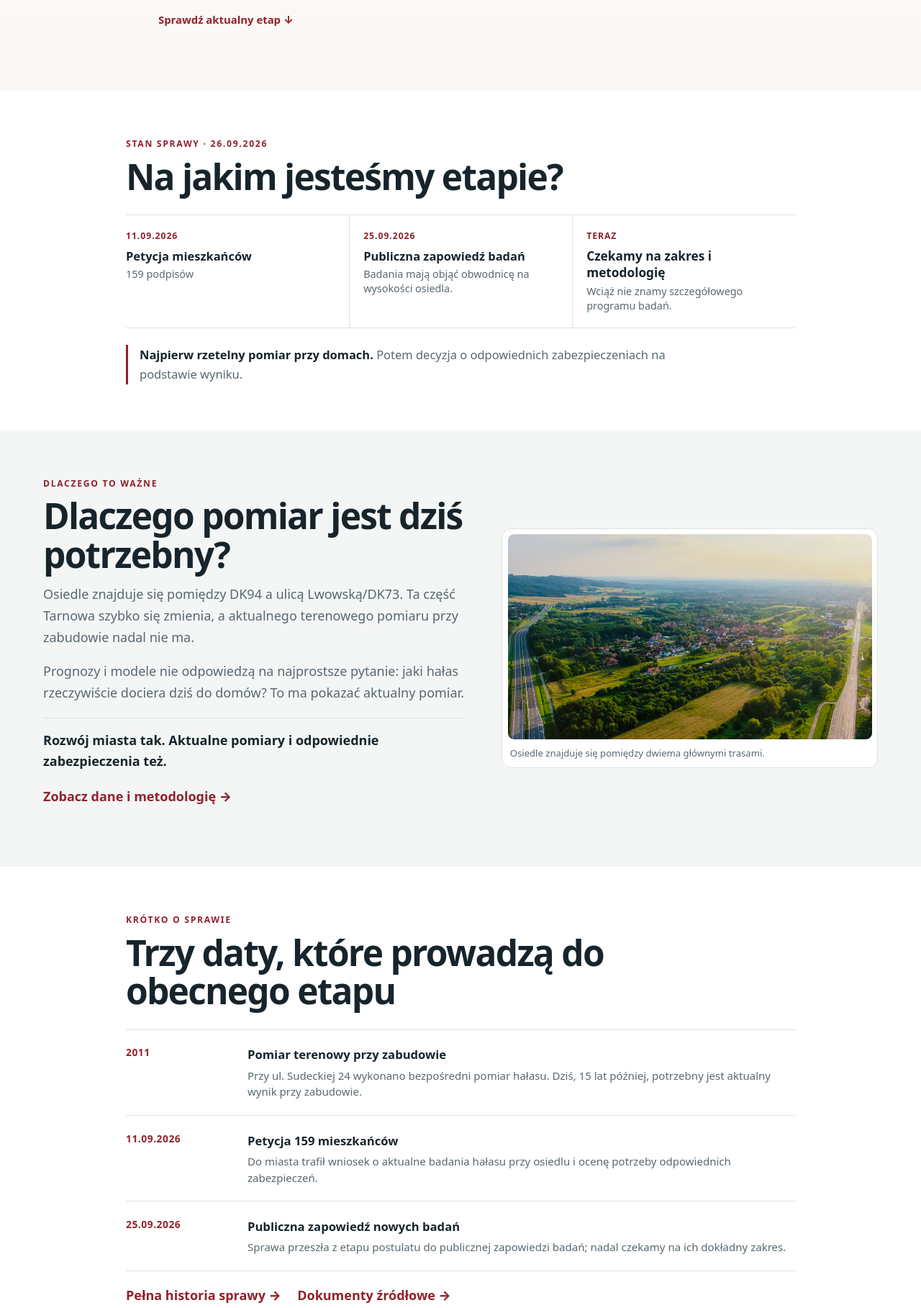
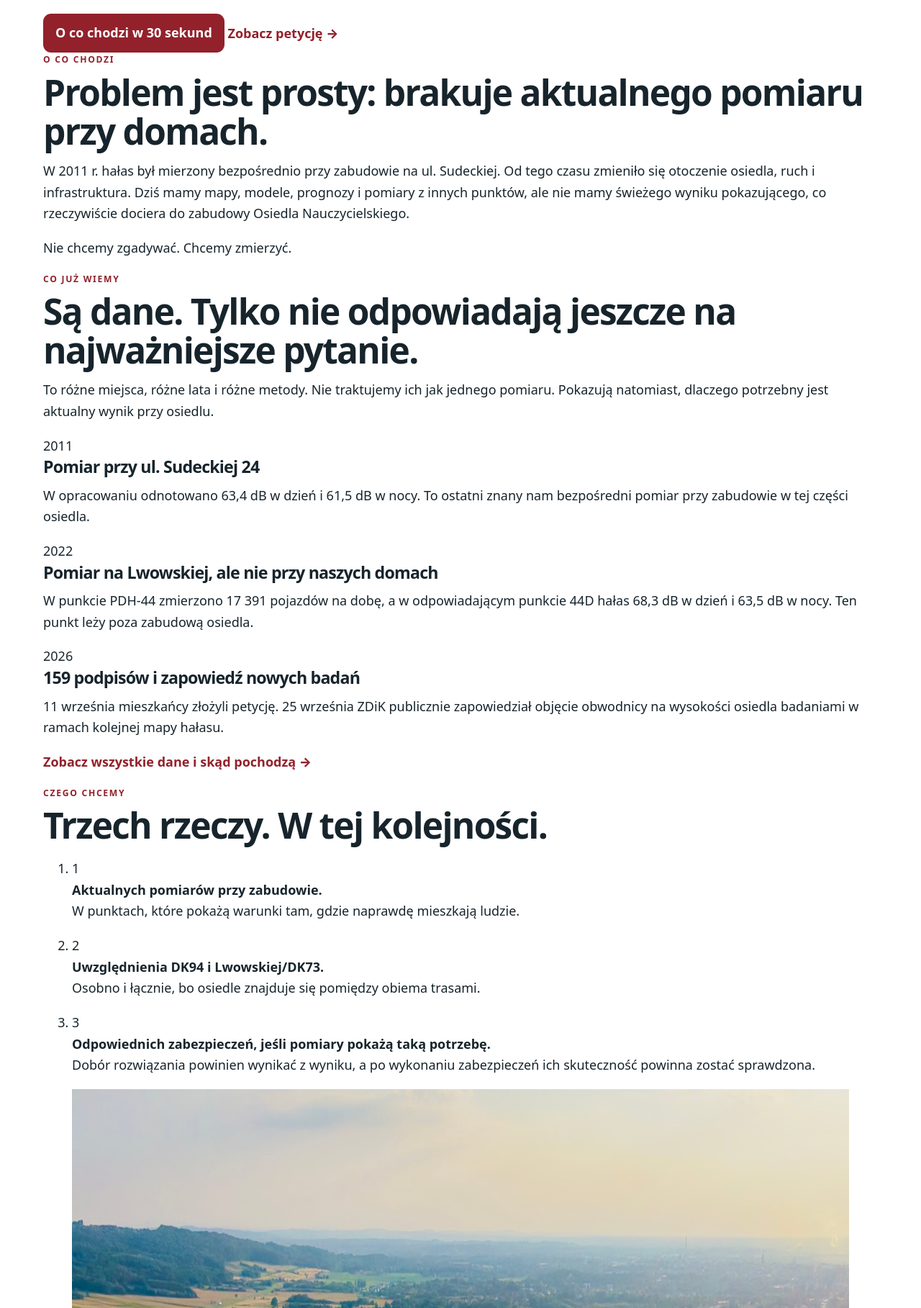
Before and after one commit to Ciszejnaosiedlunauczycielskim/Ciszej-na-osiedlu-nauczycielskim, a plain HTML site: page index.html in a window 1280 px wide. Shown: the part 495-2312 px from the top of the page at 72% size. Drawn offline with Linux system fonts and the light colour scheme.

Commit message:
Rebuild homepage around a human-readable story

```diff
--- a/index.html
+++ b/index.html
@@ -4,30 +4,30 @@
   <meta charset="utf-8">
   <meta name="viewport" content="width=device-width, initial-scale=1">
   <meta name="theme-color" content="#92212b">
-  <title>Ta część miasta się rozwija — potrzebne są aktualne pomiary hałasu</title>
-  <meta name="description" content="Ta część Tarnowa się rozwija. 159 mieszkańców podpisało petycję o aktualne pomiary hałasu przy zabudowie i odpowiednie zabezpieczenia. Badania zostały publicznie zapowiedziane.">
+  <title>Ciszej na Osiedlu Nauczycielskim — pomiar hałasu przy domach</title>
+  <meta name="description" content="159 mieszkańców Osiedla Nauczycielskiego w Tarnowie podpisało petycję o aktualne pomiary hałasu przy zabudowie. Badania zostały zapowiedziane; mieszkańcy czekają na ich zakres i wyniki.">
   <link rel="canonical" href="https://ciszejnaosiedlunauczycielskim.pl/">
   <meta property="og:type" content="website">
   <meta property="og:locale" content="pl_PL">
   <meta property="og:site_name" content="Ciszej na Osiedlu Nauczycielskim">
-  <meta property="og:title" content="Ta część miasta się rozwija. Pomiary hałasu muszą za tym nadążyć.">
-  <meta property="og:description" content="159 mieszkańców podpisało petycję o aktualne pomiary hałasu przy zabudowie i odpowiednie zabezpieczenia. Badania zostały publicznie zapowiedziane.">
+  <meta property="og:title" content="Chcemy wiedzieć, jaki hałas naprawdę dociera do naszych domów">
+  <meta property="og:description" content="159 mieszkańców podpisało petycję o aktualne pomiary. Badania zostały zapowiedziane. Teraz najważniejsze jest, gdzie i jak zostaną wykonane.">
   <meta property="og:url" content="https://ciszejnaosiedlunauczycielskim.pl/">
   <meta property="og:image" content="https://ciszejnaosiedlunauczycielskim.pl/assets/img/WIDOK%20NA%20OSIEDLE%20W%20KLINIE.jpeg">
   <meta property="og:image:width" content="1672">
   <meta property="og:image:height" content="941">
   <meta property="og:image:alt" content="Osiedle Nauczycielskie pomiędzy DK94 a ulicą Lwowską">
   <meta name="twitter:card" content="summary_large_image">
-  <meta name="twitter:title" content="Ta część miasta się rozwija. Pomiary hałasu muszą za tym nadążyć.">
-  <meta name="twitter:description" content="159 mieszkańców podpisało petycję o aktualne pomiary hałasu przy zabudowie i odpowiednie zabezpieczenia.">
+  <meta name="twitter:title" content="Chcemy wiedzieć, jaki hałas naprawdę dociera do naszych domów">
+  <meta name="twitter:description" content="Petycja 159 mieszkańców, zapowiedziane badania i pytanie o ich zakres.">
   <meta name="twitter:image" content="https://ciszejnaosiedlunauczycielskim.pl/assets/img/WIDOK%20NA%20OSIEDLE%20W%20KLINIE.jpeg">
   <meta name="twitter:image:alt" content="Osiedle Nauczycielskie pomiędzy DK94 a ulicą Lwowską">
   <link rel="manifest" href="manifest.webmanifest">
   <link rel="icon" href="assets/icons/favicon.svg" type="image/svg+xml">
   <link rel="apple-touch-icon" href="assets/icons/apple-touch-icon.png">
-  <link rel="stylesheet" href="assets/css/style.css?v=77">
+  <link rel="stylesheet" href="assets/css/style.css?v=79">
 </head>
-<body class="home-v3">
+<body class="home-human">
   <a class="skip" href="#main">Przejdź do treści</a>
 
   <header class="site-header">
@@ -38,143 +38,174 @@
       </a>
       <button id="menu" type="button" aria-expanded="false" aria-controls="nav">Menu</button>
       <nav id="nav" aria-label="Główna nawigacja">
-        <a href="#status">Stan sprawy</a>
-        <a href="#dlaczego">Dlaczego pomiar</a>
-        <a href="historia-sprawy.html">Historia</a>
-        <a href="aktualnosci.html">Aktualności</a>
+        <a href="#o-co-chodzi">O co chodzi</a>
+        <a href="#co-wiemy">Co wiemy</a>
+        <a href="#czego-chcemy">Czego chcemy</a>
+        <a href="#status">Co teraz</a>
         <a href="zrodla.html">Dokumenty</a>
       </nav>
     </div>
   </header>
 
   <main id="main">
-    <section class="home-hero" id="top">
-      <div class="wrap home-hero-copy">
+    <section class="human-hero" id="top">
+      <div class="wrap human-hero-inner">
         <p class="eyebrow">Osiedle Nauczycielskie · Tarnów</p>
-        <h1>Ta część miasta się rozwija</h1>
-        <p class="home-hero-subline">Pomiary hałasu muszą za tym nadążyć.</p>
-        <p class="home-hero-lead"><strong>159 mieszkańców</strong> podpisało petycję o aktualne pomiary hałasu przy zabudowie i odpowiednie zabezpieczenia. ZDiK publicznie zapowiedział badania obwodnicy na wysokości osiedla.</p>
-        <p class="home-hero-note">Teraz czekamy na konkret: gdzie, jak i w jakim zakresie zostaną wykonane badania.</p>
-        <a class="home-jump" href="#status">Sprawdź aktualny etap ↓</a>
+        <h1>Chcemy wiedzieć, jaki hałas naprawdę dociera do naszych domów.</h1>
+        <p class="human-hero-sub">I na tej podstawie zdecydować, jak je chronić.</p>
+        <p class="human-hero-lead">Osiedle leży pomiędzy DK94 a ul. Lwowską/DK73. <strong>159 mieszkańców</strong> podpisało petycję o aktualne pomiary hałasu przy zabudowie. Po nagłośnieniu sprawy ZDiK zapowiedział badania obwodnicy na wysokości osiedla.</p>
+        <p class="human-hero-now"><strong>Teraz najważniejsze:</strong> gdzie i jak zostaną wykonane te badania.</p>
+        <div class="human-hero-actions">
+          <a class="btn primary" href="#o-co-chodzi">O co chodzi w 30 sekund</a>
+          <a class="text-cta" href="documents/petycja-osiedle-nauczycielskie-wersja-publiczna.pdf" target="_blank" rel="noopener noreferrer">Zobacz petycję →</a>
+        </div>
       </div>
     </section>
 
-    <section class="home-section home-status" id="status" aria-labelledby="status-title">
-      <div class="wrap home-narrow">
-        <div class="home-section-head">
-          <p class="eyebrow">Stan sprawy · 26.09.2026</p>
-          <h2 id="status-title">Na jakim jesteśmy etapie?</h2>
+    <section class="human-section human-intro" id="o-co-chodzi" aria-labelledby="intro-title">
+      <div class="wrap human-reading">
+        <p class="eyebrow">O co chodzi</p>
+        <h2 id="intro-title">Problem jest prosty: brakuje aktualnego pomiaru przy domach.</h2>
+        <p class="human-big-copy">W 2011 r. hałas był mierzony bezpośrednio przy zabudowie na ul. Sudeckiej. Od tego czasu zmieniło się otoczenie osiedla, ruch i infrastruktura. Dziś mamy mapy, modele, prognozy i pomiary z innych punktów, ale nie mamy świeżego wyniku pokazującego, co rzeczywiście dociera do zabudowy Osiedla Nauczycielskiego.</p>
+        <p class="human-statement">Nie chcemy zgadywać. Chcemy zmierzyć.</p>
+      </div>
+    </section>
+
+    <section class="human-section human-facts" id="co-wiemy" aria-labelledby="facts-title">
+      <div class="wrap">
+        <div class="human-section-title">
+          <p class="eyebrow">Co już wiemy</p>
+          <h2 id="facts-title">Są dane. Tylko nie odpowiadają jeszcze na najważniejsze pytanie.</h2>
+          <p>To różne miejsca, różne lata i różne metody. Nie traktujemy ich jak jednego pomiaru. Pokazują natomiast, dlaczego potrzebny jest aktualny wynik przy osiedlu.</p>
         </div>
 
-        <div class="case-timeline" aria-label="Najważniejsze etapy sprawy">
-          <div class="case-step">
-            <time datetime="2026-09-11">11.09.2026</time>
-            <strong>Petycja mieszkańców</strong>
-            <span>159 podpisów</span>
+        <div class="human-fact-list">
+          <article>
+            <time datetime="2011">2011</time>
+            <div>
+              <h3>Pomiar przy ul. Sudeckiej 24</h3>
+              <p>W opracowaniu odnotowano 63,4 dB w dzień i 61,5 dB w nocy. To ostatni znany nam bezpośredni pomiar przy zabudowie w tej części osiedla.</p>
+            </div>
+          </article>
+
+          <article>
+            <time datetime="2022">2022</time>
+            <div>
+              <h3>Pomiar na Lwowskiej, ale nie przy naszych domach</h3>
+              <p>W punkcie PDH-44 zmierzono 17 391 pojazdów na dobę, a w odpowiadającym punkcie 44D hałas 68,3 dB w dzień i 63,5 dB w nocy. Ten punkt leży poza zabudową osiedla.</p>
+            </div>
+          </article>
+
+          <article>
+            <time datetime="2026">2026</time>
+            <div>
+              <h3>159 podpisów i zapowiedź nowych badań</h3>
+              <p>11 września mieszkańcy złożyli petycję. 25 września ZDiK publicznie zapowiedział objęcie obwodnicy na wysokości osiedla badaniami w ramach kolejnej mapy hałasu.</p>
+            </div>
+          </article>
+        </div>
+
+        <p class="human-more"><a class="text-cta" id="dane" href="dane.html">Zobacz wszystkie dane i skąd pochodzą →</a></p>
+      </div>
+    </section>
+
+    <section class="human-section human-ask" id="czego-chcemy" aria-labelledby="ask-title">
+      <div class="wrap human-reading">
+        <p class="eyebrow">Czego chcemy</p>
+        <h2 id="ask-title">Trzech rzeczy. W tej kolejności.</h2>
+        <ol class="human-ask-list">
+          <li>
+            <span>1</span>
+            <div>
+              <strong>Aktualnych pomiarów przy zabudowie.</strong>
+              <p>W punktach, które pokażą warunki tam, gdzie naprawdę mieszkają ludzie.</p>
+            </div>
+          </li>
+          <li>
+            <span>2</span>
+            <div>
+              <strong>Uwzględnienia DK94 i Lwowskiej/DK73.</strong>
+              <p>Osobno i łącznie, bo osiedle znajduje się pomiędzy obiema trasami.</p>
+            </div>
+          </li>
+          <li>
+            <span>3</span>
+            <div>
+              <strong>Odpowiednich zabezpieczeń, jeśli pomiary pokażą taką potrzebę.</strong>
+              <p>Dobór rozwiązania powinien wynikać z wyniku, a po wykonaniu zabezpieczeń ich skuteczność powinna zostać sprawdzona.</p>
+            </div>
+          </li>
+        </ol>
+      </div>
+    </section>
+
+    <section class="human-section human-place" id="inwestycje" aria-labelledby="place-title">
+      <div class="wrap human-place-grid">
+        <figure class="human-drone">
+          <img src="assets/img/WIDOK%20NA%20OSIEDLE%20W%20KLINIE.jpeg" alt="Widok Osiedla Nauczycielskiego położonego pomiędzy DK94 a ulicą Lwowską" width="1672" height="941" loading="lazy" decoding="async">
+        </figure>
+        <div>
+          <p class="eyebrow">Dlaczego teraz</p>
+          <h2 id="place-title">Ta część Tarnowa się zmienia.</h2>
+          <p>Trwa rozbudowa ul. Lwowskiej, powstaje Park Handlowy Lwowska, a układ komunikacyjny w tej części miasta dalej się rozwija. To wszystko zmienia kontekst, w którym mieszkamy.</p>
+          <p><strong>Rozwój jest faktem. Aktualne dane powinny za nim nadążać.</strong></p>
+          <p>Dlatego dzisiejszej sytuacji nie da się uczciwie opisać wyłącznie prognozą sprzed lat albo pomiarem wykonanym w innym miejscu.</p>
+          <p><a class="text-cta" href="inwestycje.html">Zobacz, co zmienia się wokół osiedla →</a></p>
+        </div>
+      </div>
+    </section>
+
+    <section class="human-section human-progress" id="status" aria-labelledby="progress-title">
+      <div class="wrap human-reading">
+        <p class="eyebrow">Co wydarzyło się po petycji</p>
+        <h2 id="progress-title">Sprawa ruszyła. Teraz trzeba dopilnować badań.</h2>
+
+        <div class="human-progress-list">
+          <div>
+            <time datetime="2026-09-11">11.09</time>
+            <p><strong>Petycja złożona.</strong> Podpisało ją 159 mieszkańców.</p>
           </div>
-          <div class="case-step">
-            <time datetime="2026-09-25">25.09.2026</time>
-            <strong>Publiczna zapowiedź badań</strong>
-            <span>Badania mają objąć obwodnicę na wysokości osiedla.</span>
+          <div>
+            <time datetime="2026-09-15">15–25.09</time>
+            <p><strong>Sprawa trafia do mediów.</strong> O problemie mówią m.in. TVP3 Kraków, RDN, Gazeta Krakowska i Tarnów Nasze Miasto.</p>
           </div>
-          <div class="case-step case-step-now">
-            <span class="case-now">TERAZ</span>
-            <strong>Czekamy na zakres i metodologię</strong>
-            <span>Wciąż nie znamy szczegółowego programu badań.</span>
+          <div>
+            <time datetime="2026-09-25">25.09</time>
+            <p><strong>ZDiK zapowiada badania.</strong> Obwodnica na wysokości osiedla ma zostać ujęta w kolejnej mapie hałasu.</p>
+          </div>
+          <div class="human-progress-now">
+            <span>TERAZ</span>
+            <p><strong>Czekamy na zakres badania:</strong> punkty, metodologię i sposób ujęcia hałasu przy zabudowie.</p>
           </div>
         </div>
 
-        <p class="status-conclusion"><strong>Najpierw rzetelny pomiar przy domach.</strong> Potem decyzja o odpowiednich zabezpieczeniach na podstawie wyniku.</p>
+        <p class="human-more"><a class="text-cta" href="aktualnosci.html">Wszystkie aktualności →</a></p>
       </div>
     </section>
 
-    <section class="home-section home-why" id="dlaczego" aria-labelledby="why-title">
-      <div class="wrap home-why-layout">
-        <div class="home-why-copy">
-          <p class="eyebrow">Dlaczego to ważne</p>
-          <h2 id="why-title">Dlaczego pomiar jest dziś potrzebny?</h2>
-          <p>Osiedle znajduje się pomiędzy DK94 a ulicą Lwowską/DK73. Ta część Tarnowa szybko się zmienia, a aktualnego terenowego pomiaru przy zabudowie nadal nie ma.</p>
-          <p>Prognozy i modele nie odpowiedzą na najprostsze pytanie: jaki hałas rzeczywiście dociera dziś do domów? To ma pokazać aktualny pomiar.</p>
-          <p class="home-principle"><strong>Rozwój miasta tak. Aktualne pomiary i odpowiednie zabezpieczenia też.</strong></p>
-          <p><a class="text-cta" href="dane.html">Zobacz dane i metodologię →</a></p>
-        </div>
-
-        <figure class="home-context-image">
-          <img src="assets/img/WIDOK%20NA%20OSIEDLE%20W%20KLINIE.jpeg" alt="Widok lokalizacyjny Osiedla Nauczycielskiego pomiędzy DK94 a ulicą Lwowską" width="1672" height="941" loading="lazy" decoding="async">
-          <figcaption>Osiedle znajduje się pomiędzy dwiema głównymi trasami.</figcaption>
-        </figure>
+    <section class="human-section human-history-short" id="historia" aria-labelledby="history-title">
+      <div class="wrap human-reading">
+        <p class="eyebrow">To nie zaczęło się dziś</p>
+        <h2 id="history-title">Historia tej sprawy ma już kilkanaście lat.</h2>
+        <p>W 2011 r. wykonano pomiar przy zabudowie i analizowano wariant zabezpieczenia. W 2021 r. miasto wskazało badania akustyczne jako krok poprzedzający przygotowanie dokumentacji zabezpieczeń. W 2025 i 2026 r. mieszkańcy wrócili do tematu, pozyskali kolejne dokumenty i złożyli nową petycję.</p>
+        <p><a class="text-cta" href="historia-sprawy.html">Przeczytaj historię od początku →</a></p>
       </div>
     </section>
 
-    <section class="home-section home-history" id="historia" aria-labelledby="history-title">
-      <div class="wrap home-narrow">
-        <div class="home-section-head">
-          <p class="eyebrow">Krótko o sprawie</p>
-          <h2 id="history-title">Trzy daty, które prowadzą do obecnego etapu</h2>
+    <section class="human-section human-links" id="dokumenty" aria-labelledby="links-title">
+      <div class="wrap">
+        <div class="human-section-title">
+          <p class="eyebrow">Sprawdź sam</p>
+          <h2 id="links-title">Dokumenty, dane i publikacje są dostępne.</h2>
+          <p>Nie trzeba wierzyć opisowi tej strony. Każdy może wejść w źródła i zobaczyć, na czym opieramy kolejne elementy sprawy.</p>
         </div>
 
-        <div class="case-history">
-          <div class="history-row">
-            <time datetime="2011">2011</time>
-            <div>
-              <strong>Pomiar terenowy przy zabudowie</strong>
-              <p>Przy ul. Sudeckiej 24 wykonano bezpośredni pomiar hałasu. Dziś, 15 lat później, potrzebny jest aktualny wynik przy zabudowie.</p>
-            </div>
-          </div>
-          <div class="history-row">
-            <time datetime="2026-09-11">11.09.2026</time>
-            <div>
-              <strong>Petycja 159 mieszkańców</strong>
-              <p>Do miasta trafił wniosek o aktualne badania hałasu przy osiedlu i ocenę potrzeby odpowiednich zabezpieczeń.</p>
-            </div>
-          </div>
-          <div class="history-row">
-            <time datetime="2026-09-25">25.09.2026</time>
-            <div>
-              <strong>Publiczna zapowiedź nowych badań</strong>
-              <p>Sprawa przeszła z etapu postulatu do publicznej zapowiedzi badań; nadal czekamy na ich dokładny zakres.</p>
-            </div>
-          </div>
-        </div>
-
-        <p class="home-inline-links">
-          <a class="text-cta" href="historia-sprawy.html">Pełna historia sprawy →</a>
-          <a class="text-cta" href="zrodla.html">Dokumenty źródłowe →</a>
-        </p>
-      </div>
-    </section>
-
-    <section class="home-section home-news" id="aktualnosci" aria-labelledby="news-title">
-      <div class="wrap home-narrow">
-        <div class="home-section-head">
-          <p class="eyebrow">Najnowsza informacja</p>
-          <h2 id="news-title">25 września: publiczna zapowiedź badań</h2>
-        </div>
-
-        <article class="home-news-item">
-          <time datetime="2026-09-25">25.09.2026</time>
-          <div>
-            <h3>RDN o petycji mieszkańców i stanowisku ZDiK</h3>
-            <p>W materiale dotyczącym petycji ZDiK zapowiedział objęcie obwodnicy na wysokości Osiedla Nauczycielskiego badaniami w ramach kolejnej mapy hałasu. Dokładny zakres badań nie został jeszcze podany.</p>
-            <p class="home-news-actions">
-              <a class="text-cta" href="https://rdn.pl/468075/mieszkancy-osiedla-nauczycielskiego-maja-dosc-halasu-jakie-rozwiazania-moze-zaproponowac-miasto/" target="_blank" rel="noopener noreferrer">Przeczytaj i posłuchaj w RDN →</a>
-              <a class="text-cta" href="aktualnosci.html">Wszystkie aktualności →</a>
-            </p>
-          </div>
-        </article>
-      </div>
-    </section>
-
-    <section class="home-section home-details" id="szczegoly" aria-labelledby="details-title">
-      <div class="wrap">
-        <p class="eyebrow">Więcej informacji</p>
-        <h2 id="details-title">Szczegóły są na osobnych podstronach</h2>
-        <div class="home-link-list" aria-label="Szczegółowe działy strony">
-          <a href="historia-sprawy.html">Historia sprawy <span>→</span></a>
-          <a id="dane" href="dane.html">Dane i metodologia <span>→</span></a>
-          <a id="inwestycje" href="inwestycje.html">Inwestycje w otoczeniu <span>→</span></a>
-          <a id="dokumenty" href="zrodla.html">Dokumenty i źródła <span>→</span></a>
-          <a href="media.html">Media o sprawie <span>→</span></a>
+        <div class="human-link-grid">
+          <a href="historia-sprawy.html"><strong>Historia sprawy</strong><span>Chronologia od 2011 r. →</span></a>
+          <a href="dane.html"><strong>Dane i pomiary</strong><span>Ruch, hałas, prognozy →</span></a>
+          <a href="inwestycje.html"><strong>Otoczenie osiedla</strong><span>Lwowska, Park Lwowska, układ drogowy →</span></a>
+          <a href="zrodla.html"><strong>Źródła</strong><span>Pisma, raporty, dokumenty →</span></a>
+          <a href="media.html"><strong>Media</strong><span>Materiały o sprawie →</span></a>
         </div>
       </div>
     </section>
@@ -183,7 +214,7 @@
       <div class="wrap home-contact-inner">
         <div>
           <p class="eyebrow">Kontakt</p>
-          <h2 id="contact-title">Masz dokument lub informację dotyczącą sprawy?</h2>
+          <h2 id="contact-title">Masz dokument albo informację dotyczącą tej sprawy?</h2>
         </div>
         <a class="btn primary" href="mailto:ciszejnaosiedlunauczycielskim@gmail.com">Napisz e-mail</a>
       </div>
```
